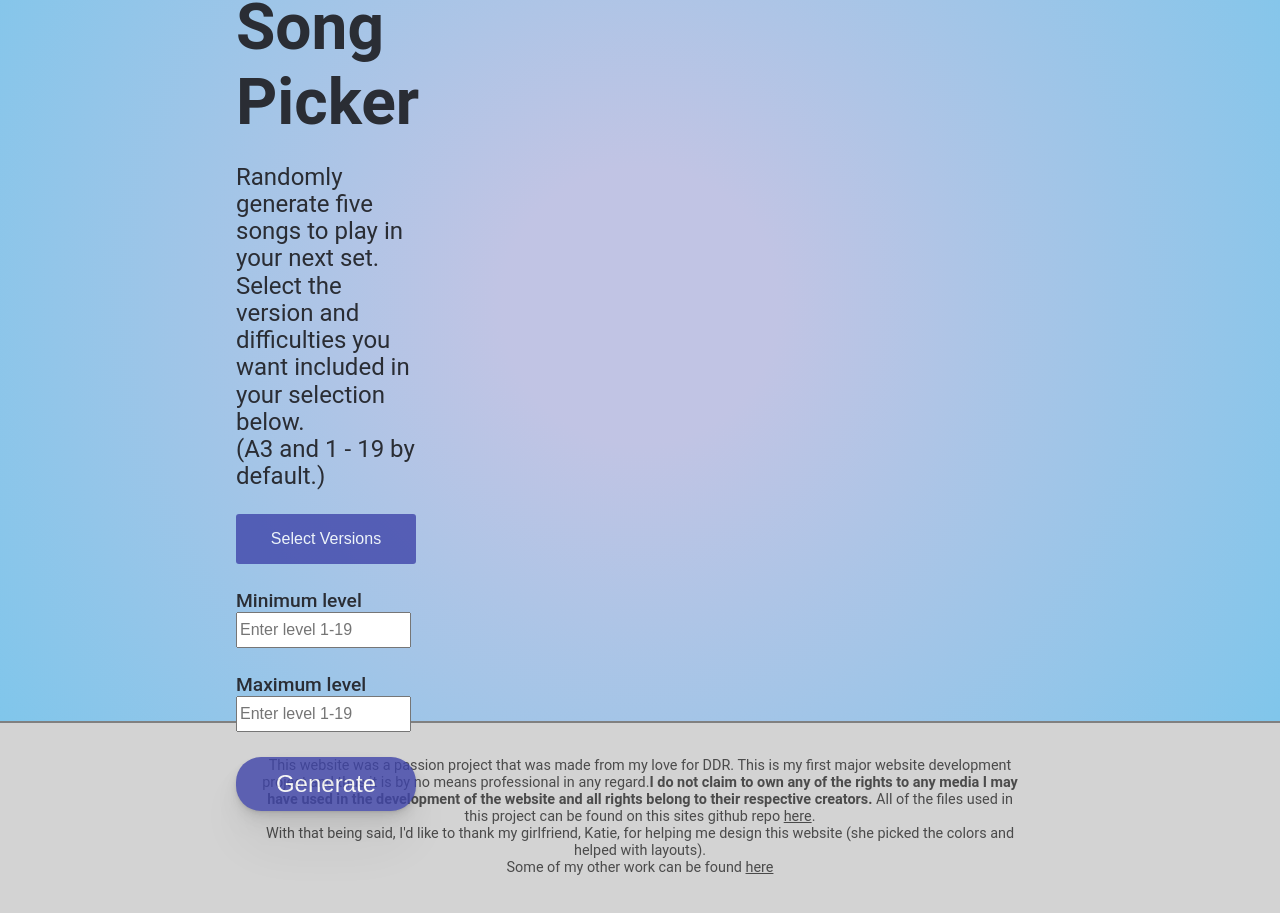
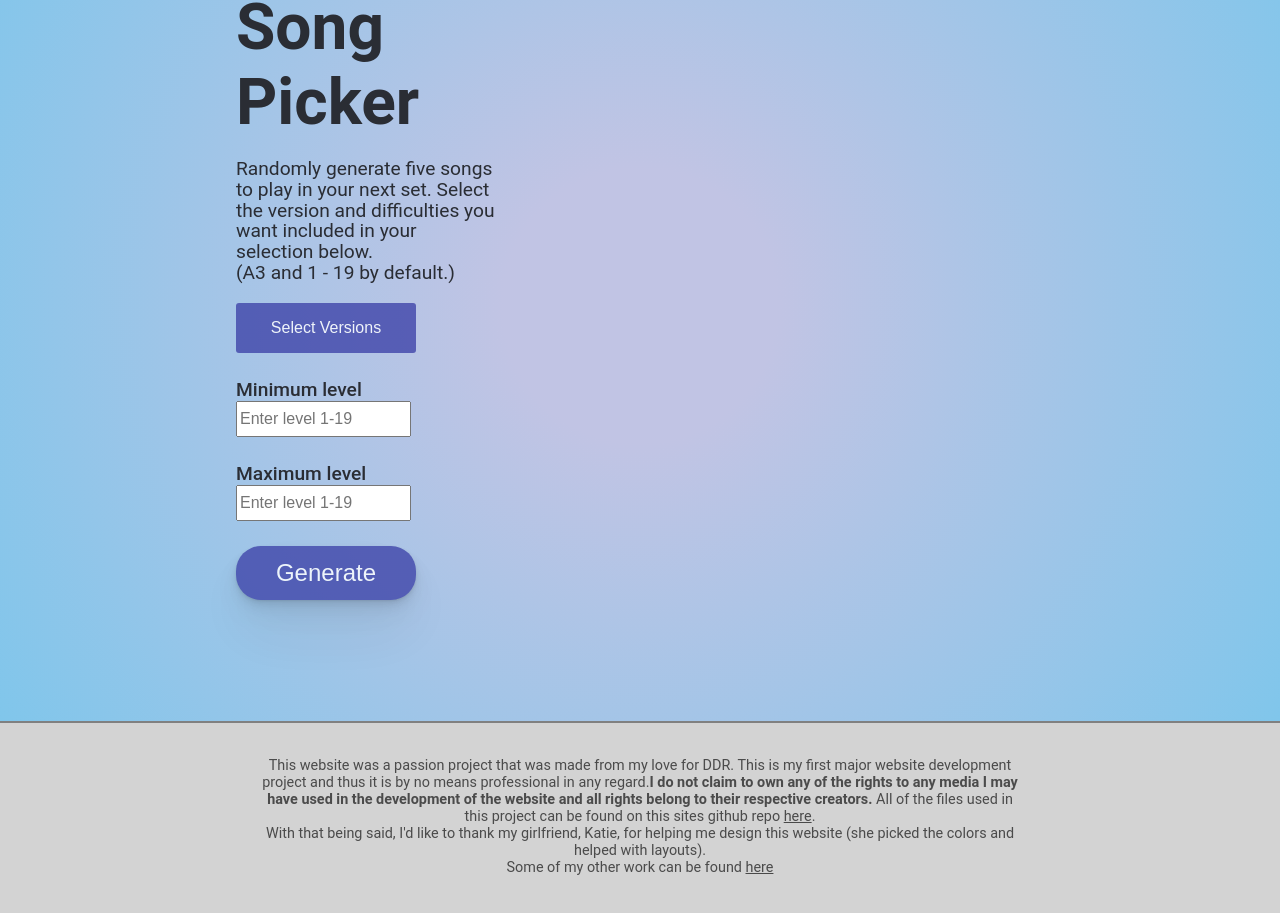
Before and after one commit to Hajurian/ddrsearch, a React (Vite) app: page / in a window 1280 px wide. Shown: the part 2857-3770 px from the top of the page. Built offline with nearby package versions, Linux system fonts and the light colour scheme.

Commit message:
song search media queries

```diff
--- a/src/components/Search.css
+++ b/src/components/Search.css
@@ -157,4 +157,8 @@
     .search.active {
         width:300px;
     }
+    #searchtext {
+        font-size: 1.3rem;
+        padding-left:15px;
+    }
 }
--- a/src/components/SongPicker.css
+++ b/src/components/SongPicker.css
@@ -5,7 +5,7 @@
     display:flex;
 }
 .songpickertextcontainer {
-    width:25%;
+    width:400px;
     height:650px;
     display:flex;
     flex-direction: column;
@@ -18,14 +18,14 @@
     margin-bottom:0;
 }
 .songpickertextcontainer p {
-    font-size:1.5rem;
+    font-size:1.4rem;
     line-height:1.7rem;
 }
 .randomcards {
     width:900px;
     height:500px;
-    padding:1rem 2.5rem;
-    margin-left:25px;
+    padding:1rem 2rem;
+    margin-left:0px;
     display:flex;
     flex-direction: column;
     align-items: center;
@@ -158,3 +158,9 @@
 .submitbutton:hover {
     opacity: 1;
 }
+@media (max-width:1500px) {
+    .songpickertextcontainer p {
+        font-size: 1.2rem;
+        line-height: 1.3rem;
+    }
+}
```
